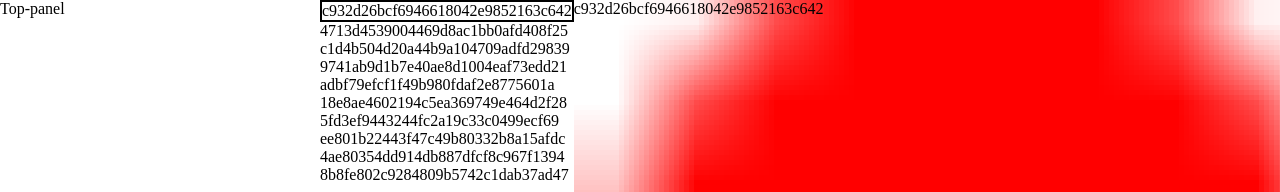
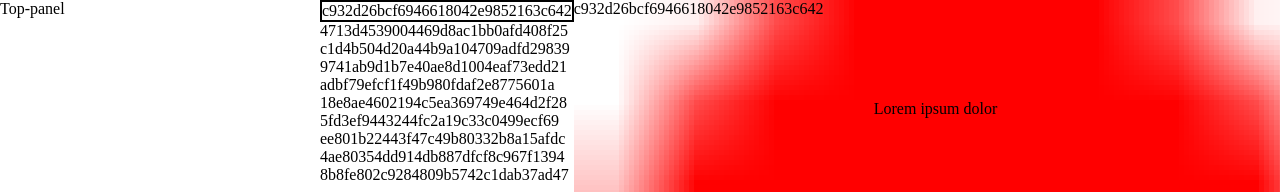
Before and after one commit to 010MochalovPA/card-maker, a React app: page / in a window 1280 px wide. Shown: the top 192 px of the page. Built offline with nearby package versions, Linux system fonts and the light colour scheme.

Commit message:
начальный вывод блоков текста (ширина, высота, координаты)

```diff
--- /dev/null
+++ b/src/components/ObjectText/ObjectText.tsx
@@ -0,0 +1,23 @@
+import styles from './ObjextText.css'
+import { SlideObjectType, TextParam, SlideObjectBase } from '../../types'
+
+type objectTextProps = {
+  props: SlideObjectBase & {
+    type: SlideObjectType.TEXT,
+    params: TextParam,
+    text: string
+  }
+}
+
+const ObjectText = (props: objectTextProps) => {
+  const {params, text, type, id, size, position, angle} = props.props
+  const {width, height} = size
+  const {x, y} = position
+  // const {fontFamily, fontSize, bold, cursive, color} = params
+
+  return <div
+    className={styles.text}
+    style={{ width, height, left: x, top: y }}>{text}</div>
+}
+
+export default ObjectText
--- /dev/null
+++ b/src/components/ObjectText/ObjextText.css
@@ -0,0 +1,4 @@
+.text {
+  position: absolute;
+  overflow: hidden;
+}
--- a/src/components/SlideContent/SlideContent.css
+++ b/src/components/SlideContent/SlideContent.css
@@ -1,6 +1,7 @@
 .slide {
   width: 800px;
   height: 600px;
+  position: relative;
 }
 
 .slide-container {
--- a/src/components/SlideContent/SlideContent.tsx
+++ b/src/components/SlideContent/SlideContent.tsx
@@ -1,7 +1,8 @@
 import styles from './SlideContent.css'
-import { Slide } from '../../types'
+import { Slide, SlideObjectType } from '../../types'
 import useSlideBackground from '../../hooks/useSlideBackground'
 import classNames from 'classnames'
+import ObjectText from '../ObjectText/ObjectText'
 
 type SlideContentPropsType = {
   slide: Slide
@@ -11,6 +12,7 @@ const SlideContent = ({ slide }: SlideContentPropsType) => {
   const background = useSlideBackground(slide)
 
   console.log(background)
+  console.log(slide.objects)
 
   return (
     <div className={classNames(styles.slideContainer)}>
@@ -21,6 +23,16 @@ const SlideContent = ({ slide }: SlideContentPropsType) => {
         }}
       >
         {slide.id}
+        {slide.objects.map((slideObject) => {
+          switch (slideObject.type) {
+            case SlideObjectType.TEXT:
+              return <ObjectText props={slideObject} />
+            case SlideObjectType.PICTURE:
+              return
+            case SlideObjectType.SHAPE:
+              return
+          }
+        })}
       </div>
     </div>
   )
--- a/src/types.ts
+++ b/src/types.ts
@@ -124,4 +124,7 @@ export {
   Doc,
   Editor,
   Color,
+  SlideObjectBase,
+  TextParam,
+  Position,
 }
```
